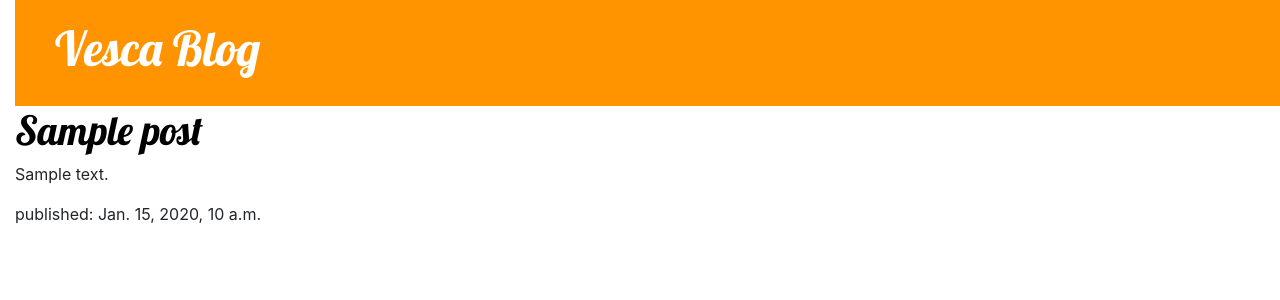
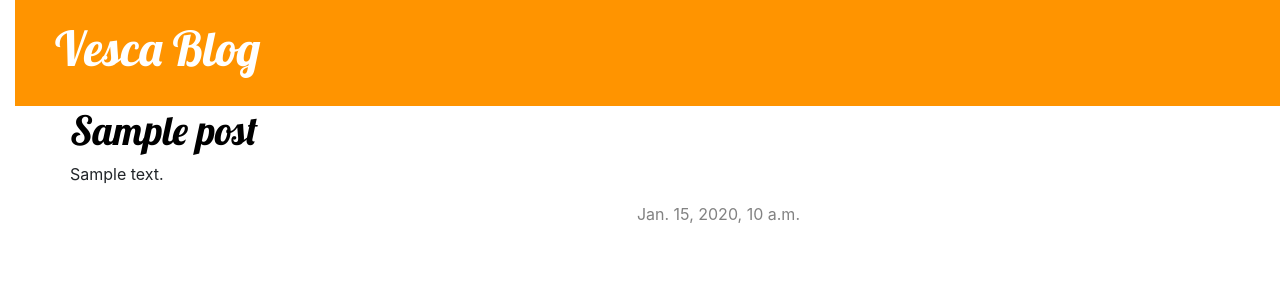
Before and after one commit to aquaerius/tryTen, a Django app: template src/blog/templates/blog/post_list.html in a window 1280 px wide. Shown: the top 300 px of the page. Run offline with Django 3.2, Linux system fonts and the light colour scheme; the template is opened without the code that fills it: most values are stand-ins (such as "Sample title", 1, 10 or a date in 2020); some libraries are stand-ins or nearby versions.

Commit message:
bootstrapping the style

```diff
--- a/src/blog/templates/blog/post_list.html
+++ b/src/blog/templates/blog/post_list.html
@@ -4,13 +4,19 @@
     <div class='page-header' >
         <h1><a href="/">Vesca Blog</a></h1>
     </div>
-    <div>
-        {% for post in posts %}
-        <div class='post' >
-            <h1><a href="">{{ post.title }}</a></h1>
-            <p>{{ post.text|linebreaksbr }}</p>
-            <p>published: {{ post.published_date }}</p>
+    <div class="content container">
+        <div class="row">
+            <div class="col-md-8">
+                {% for post in posts %}
+                    <div class="post">
+                        <h1><a href="">{{ post.title }}</a></h1>
+                        <p>{{ post.text|linebreaksbr }}</p>
+                        <div class="date">
+                            {{ post.published_date }}
+                        </div>
+                    </div>
+                {% endfor %}
+            </div>
         </div>
-        {% endfor %}
     </div>
 {% endblock %}
```
